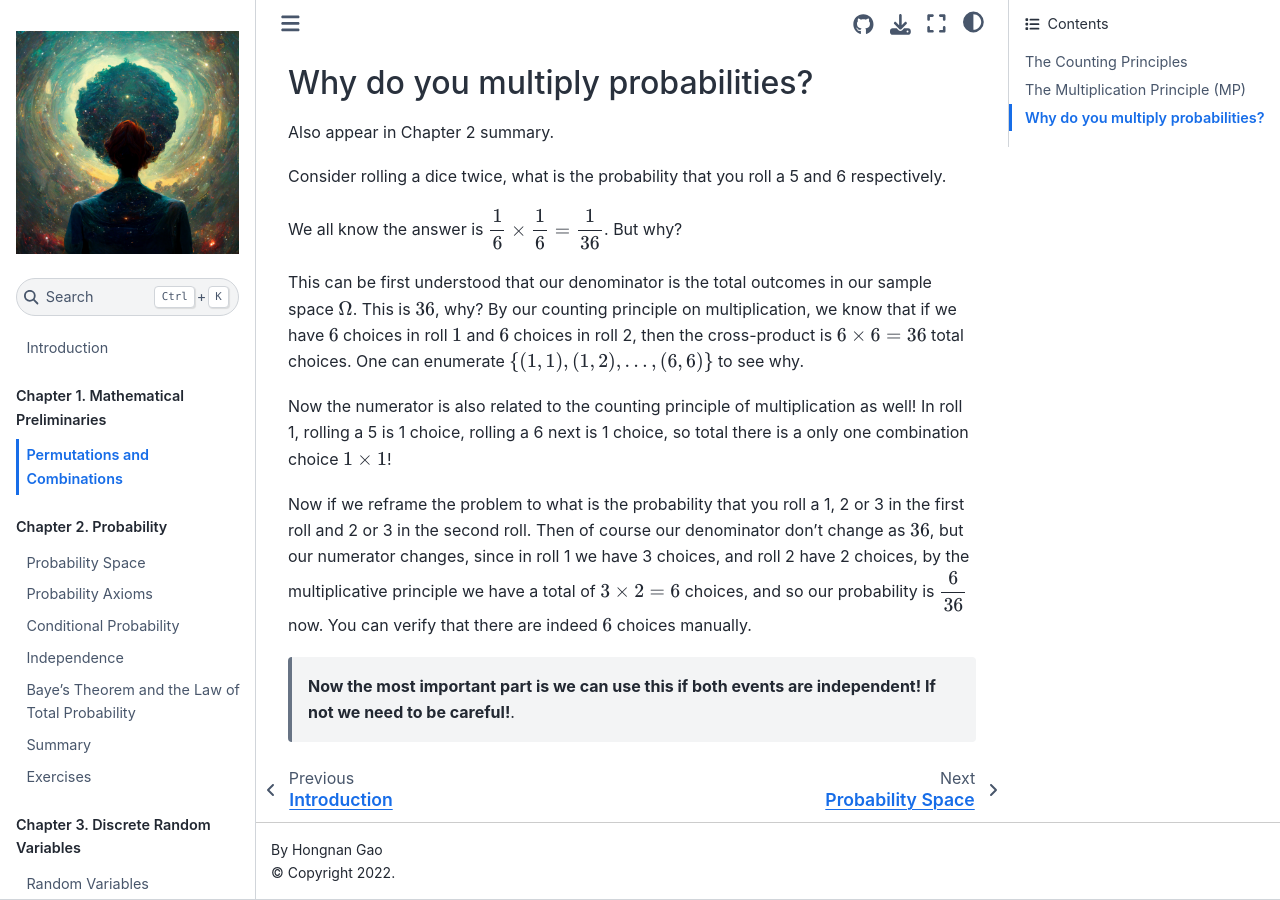
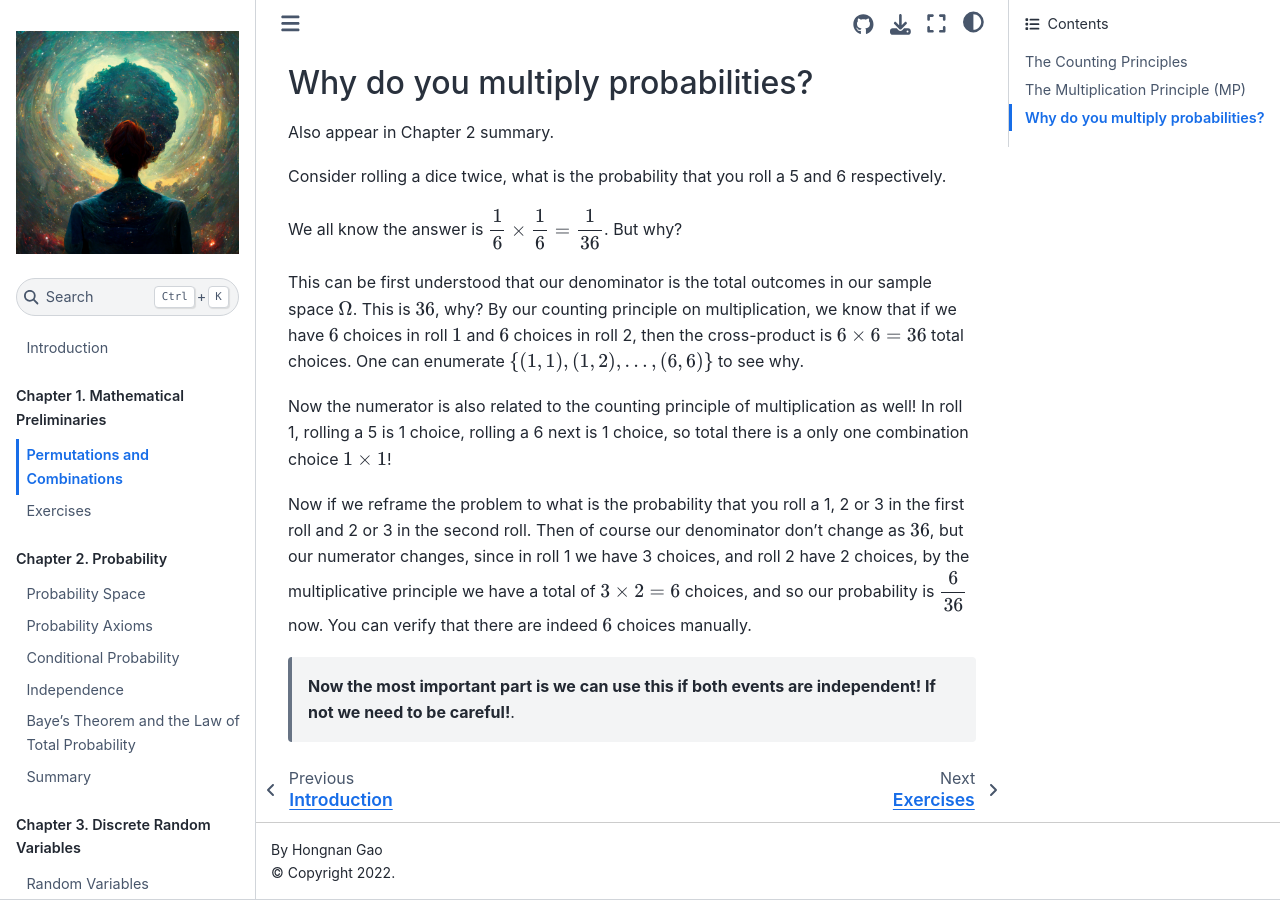
Before and after one commit to tan-wt/gaohn-probability-stats, a Jupyter Book: the page built from content/01_mathematical_preliminaries/01_combinatorics.md, in a window 1280 px wide and 900 px high, scrolled down 708 px. Built offline with Jupyter Book 1.0.4 settings and Sphinx 7.4.7 and the Sphinx Book theme 1.1.4, drawn with Linux system fonts in a browser that asks for light colours.

Commit message:
fix: move exercises.ipynb from chapter 2 to chapter 1

```diff
--- a/content/_toc.yml
+++ b/content/_toc.yml
@@ -7,6 +7,7 @@ parts:
   - caption: Chapter 1. Mathematical Preliminaries
     chapters:
       - file: 01_mathematical_preliminaries/01_combinatorics.md
+      - file: 01_mathematical_preliminaries/exercises.ipynb
   - caption: Chapter 2. Probability
     chapters:
     - file: 02_probability/0202_probability_space.md
@@ -15,7 +16,6 @@ parts:
     - file: 02_probability/0205_independence.md
     - file: 02_probability/0206_bayes_theorem.md
     - file: 02_probability/summary.md
-    - file: 02_probability/exercises.ipynb
   - caption: Chapter 3. Discrete Random Variables
     chapters:
     - file: 03_discrete_random_variables/0301_random_variables.md
```
Also changed, not shown: content/01_mathematical_preliminaries/exercises.ipynb (renamed from content/02_probability/exercises.ipynb).
